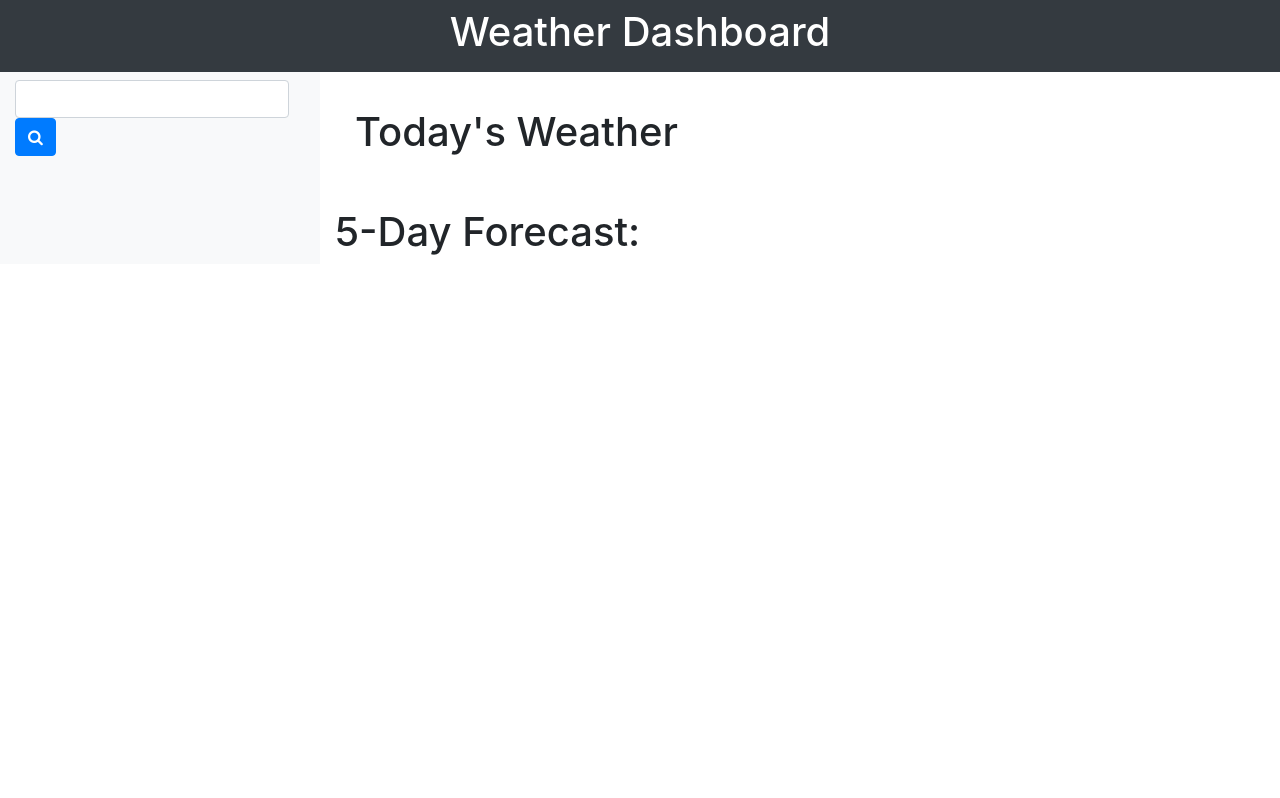
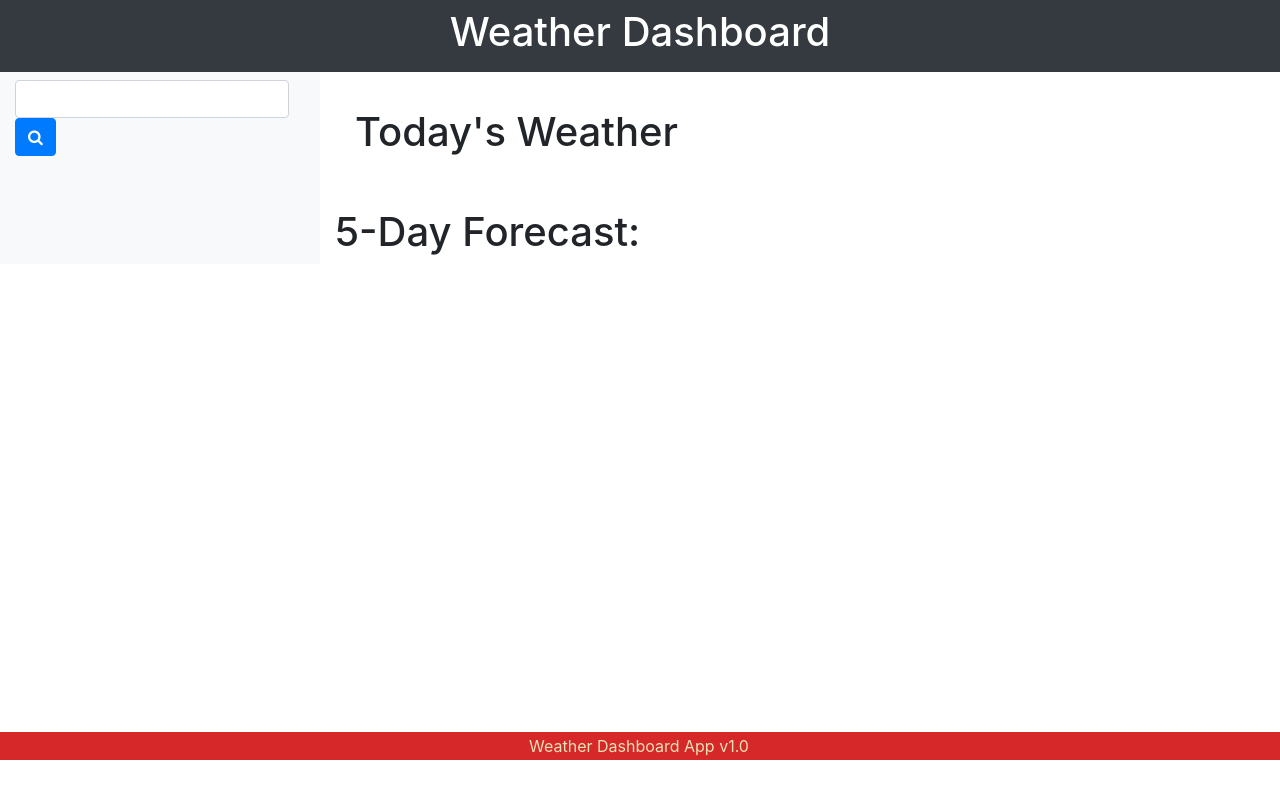
Before and after one commit to ivybean/weather-dashboard, a plain HTML site: page index.html in a window 1280 px wide. Drawn offline with nearby package versions, Linux system fonts and the light colour scheme.

Commit message:
changes to footer

```diff
--- a/index.html
+++ b/index.html
@@ -26,7 +26,7 @@
     <h1>Weather Dashboard</h1>
   </header>
 
-  <div class="container-fluid">
+  <div class="container-fluid weather-body">
     <div class="row">
       <aside class="col-lg-3 bg-light">
         <h5 class="mt-1"> </h5>
@@ -58,6 +58,11 @@
     </div>
   </div>
 
+  <footer class="footer nav sticky-bottom justify-content-center">
+    Weather Dashboard App v1.0
+  </footer>
+
+
   <script src="https://code.jquery.com/jquery-3.4.1.min.js"></script>
   <script src="https://cdnjs.cloudflare.com/ajax/libs/moment.js/2.24.0/moment.min.js"></script>
 
--- a/live-script.js
+++ b/live-script.js
@@ -4,15 +4,18 @@ var forecastURL= "";
 
 $(document).ready(function() {
 $("#search-button").on("click", function() {
+
+
   var searchValue = $("#search-value").val();
 
   console.log(searchValue);
   $('#todaySection').append('<h1>' + searchValue + '</h1>');
 
   // clear input and div box
-  $(".today-section").empty();
   $(".forecast-row").empty();
+  $("#form-inline").empty();
 
+  //Variables for URL used in AJAX call
   currentURL = "https://api.openweathermap.org/data/2.5/weather?q=" + searchValue + "&appid=69512b2524e83d5bf183c5680485a288";
   forecastURL = "https://api.openweathermap.org/data/2.5/forecast?q=" + searchValue + "&appid=69512b2524e83d5bf183c5680485a288";
 
--- a/style.css
+++ b/style.css
@@ -1,3 +1,8 @@
+.weather-body {
+  min-height: 650px;
+  height: 100%;
+}
+
 .forecast-card {
  background-color: #a8dadc;
 }
@@ -6,3 +11,12 @@
   margin: 20 px;
   float: left;
 }
+
+
+/* Footer */
+footer {
+  margin-top: 10px;
+  padding: 2px;
+  background-color: #D62828;
+  color: #EAE2B7;
+}
```
